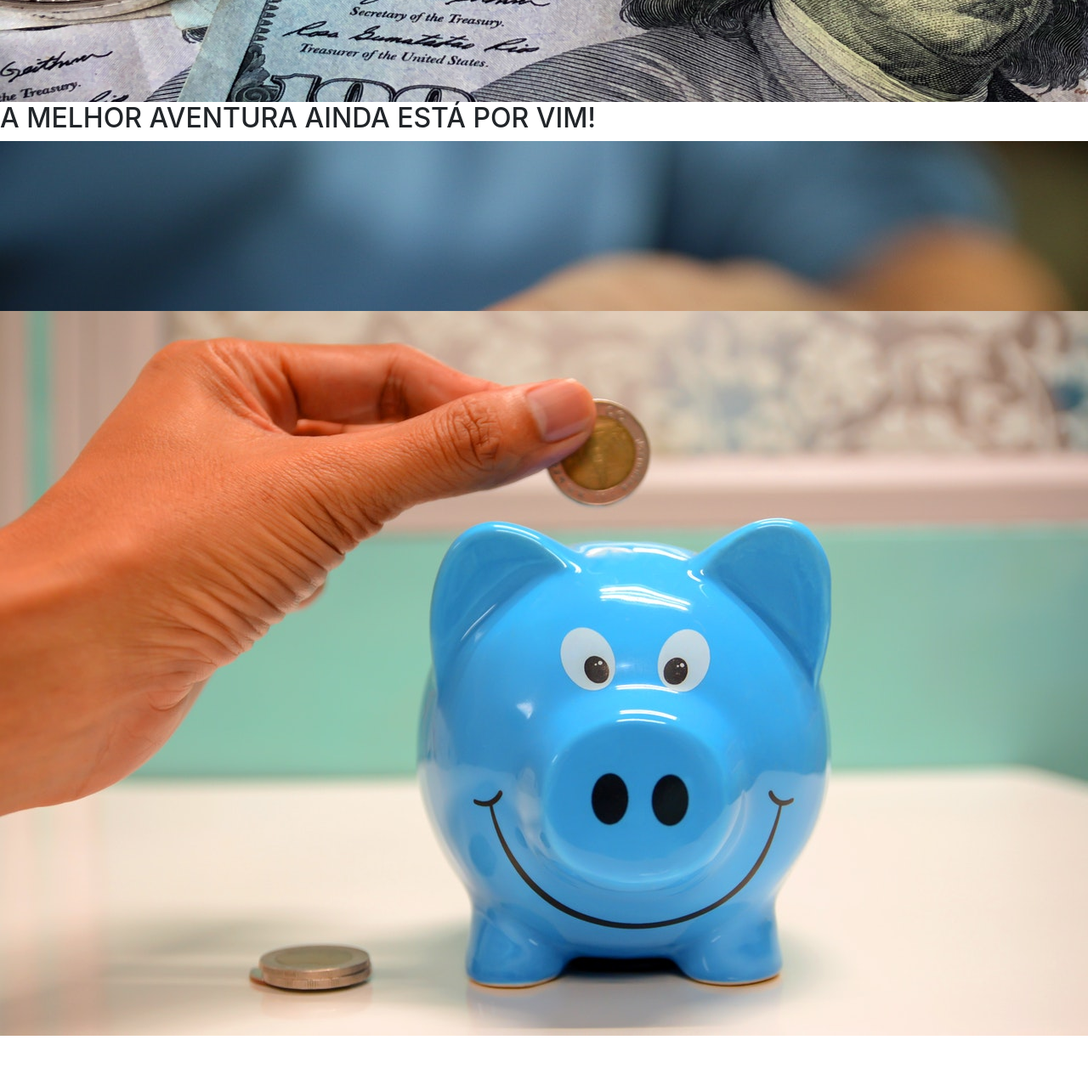
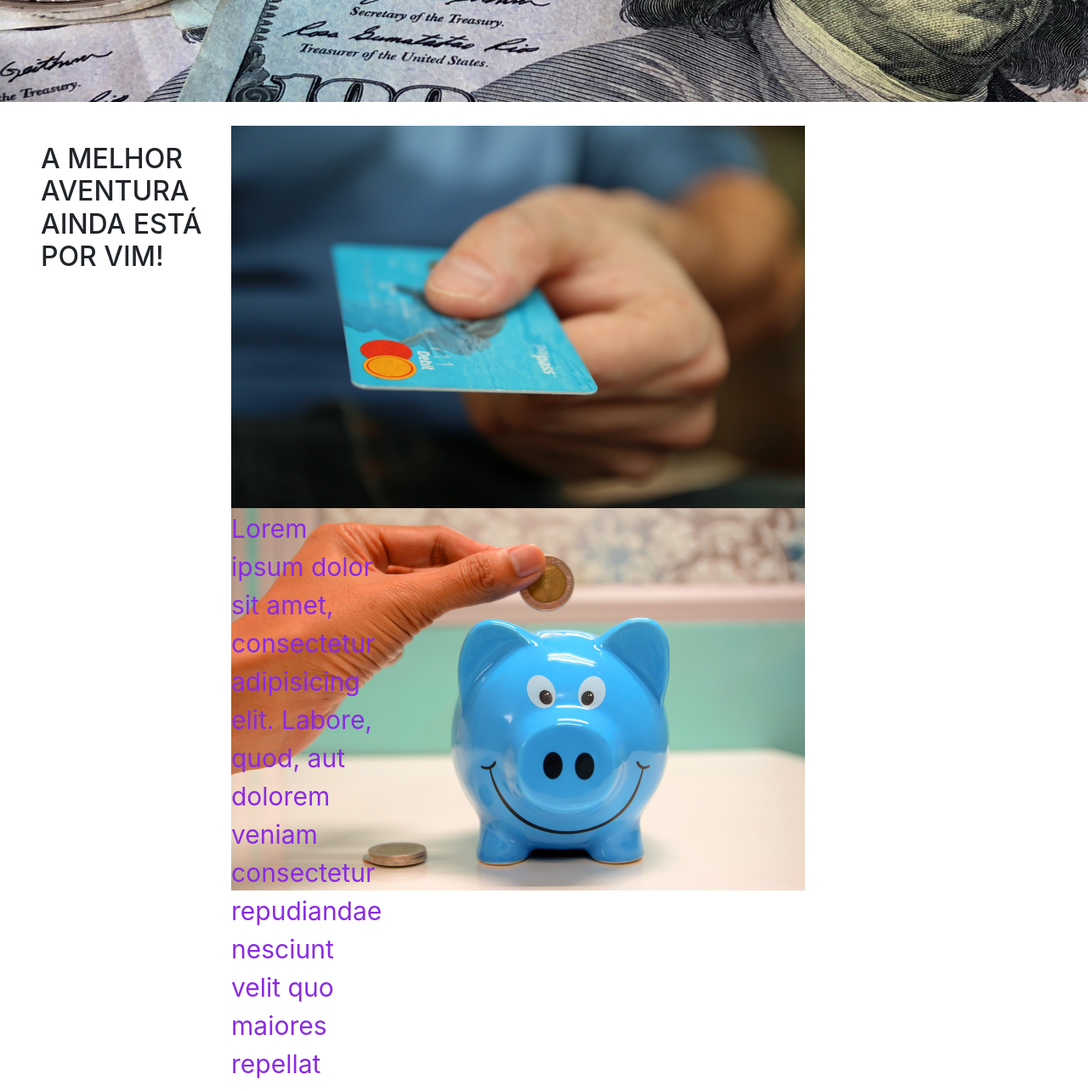
Before and after one commit to Thiago-lemes/condado-bank, a plain HTML site: page index.html in a window 1280 px wide. Shown: the part 580-1864 px from the top of the page at 85% size. Before the commit the page ends 1799 px from the top, so only its background shows below. Drawn offline with nearby package versions, Linux system fonts and the light colour scheme.

Commit message:
estilizaçao do css

```diff
--- a/index.html
+++ b/index.html
@@ -41,11 +41,17 @@
             <h2 class="conteudo__paragrafo">A MELHOR AVENTURA AINDA ESTÁ POR VIM!</h2>
         </div>
         <div class="conteudo__img">
-            <div class="box1"><img src="img/cartão.jpg" alt=""></div>
-            <div class="box2"><img src="img/pig.jpg" alt=""></div>
+            <div class="box"><img src="img/cartão.jpg" alt=""></div>
+            <div class="box"><img src="img/pig.jpg" alt=""></div>
+
+            <article class="texto">
+            <p>Lorem ipsum dolor sit amet, consectetur adipisicing elit. Labore, quod, aut dolorem veniam consectetur repudiandae nesciunt velit quo maiores repellat voluptates eveniet distinctio architecto dolor, blanditiis aliquam corrupti non asperiores!</p>
+        </article>
         </div>
 
+
     </section>
+
 
 
 
@@ -53,12 +59,7 @@
     <script src="https://code.jquery.com/jquery-3.3.1.slim.min.js"
         integrity="sha384-q8i/X+965DzO0rT7abK41JStQIAqVgRVzpbzo5smXKp4YfRvH+8abtTE1Pi6jizo"
         crossorigin="anonymous"></script>
-    <script src="https://cdnjs.cloudflare.com/ajax/libs/popper.js/1.14.3/umd/popper.min.js"
-        integrity="sha384-ZMP7rVo3mIykV+2+9J3UJ46jBk0WLaUAdn689aCwoqbBJiSnjAK/l8WvCWPIPm49"
-        crossorigin="anonymous"></script>
-    <script src="https://stackpath.bootstrapcdn.com/bootstrap/4.1.3/js/bootstrap.min.js"
-        integrity="sha384-ChfqqxuZUCnJSK3+MXmPNIyE6ZbWh2IMqE241rYiqJxyMiZ6OW/JmZQ5stwEULTy"
-        crossorigin="anonymous"></script>
+
 </body>
 
 </html>
--- a/style/conteudo/conteudo-img.css
+++ b/style/conteudo/conteudo-img.css
@@ -1,16 +1,7 @@
-.conteudo__img{
-    display: grid;
-    grid-template-columns: repeat(3, 1fr);
-    grid-auto-rows: 100px;
+
+
+.box{ height: 450px;
+    width: 300px;
+    display: flex;
+
 }
-.box1 {
-    grid-column-start: 1;
-    grid-column-end: 4;
-    grid-row-start: 1;
-    grid-row-end: 3;
-}
-.box2 {
-    grid-column-start: 1;
-    grid-row-start: 3;
-    grid-row-end: 5;
-}
--- a/style/conteudo/conteudo-texto.css
+++ b/style/conteudo/conteudo-texto.css
@@ -0,0 +1,24 @@
+.paragrafo{
+    display: flex;
+    width: 600px;
+    height: 600px;
+    padding: 28px;
+    align-items: flex-start;
+}
+
+.texto{
+    display: flex;
+    align-self: flex-start;
+    flex-direction: row;
+    color: blueviolet;
+    font-size: 30px;
+    align-items: stretch;
+    width: 150px;
+    height: 200px;
+    align-items: center;
+}
+.conteudo__paragrafo{
+    display: flex;
+    justify-content: flex-start;
+    padding: 20px;
+}
```
